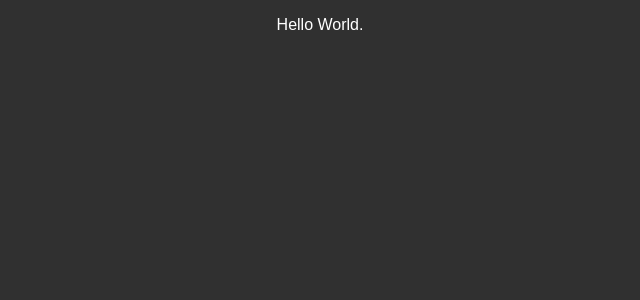
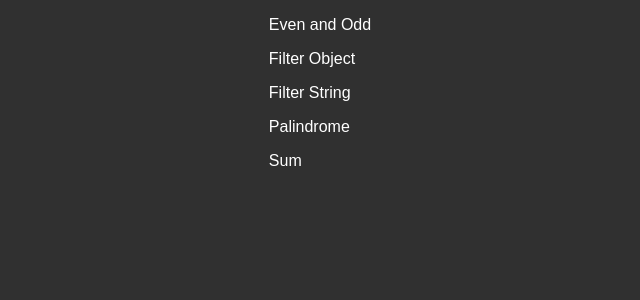
Before and after one commit to ctdupuis/react-toy-problems, a React (Create React App) app: page / in a window 1280 px wide. Shown: the top 300 px of the page, without its empty margins (320-960 px from the left). Built offline with nearby package versions, Linux system fonts and the light colour scheme.

Commit message:
components render from TopicBrowser

```diff
--- a/src/App.js
+++ b/src/App.js
@@ -3,7 +3,7 @@ import TopicBrowser from './components/TopicBrowser/TopicBrowser';
 
 class App extends Component {
   render() {
-      return <TopicBrowser />
+    return <TopicBrowser />
   }
 }
 
--- a/src/components/TopicBrowser/TopicBrowser.js
+++ b/src/components/TopicBrowser/TopicBrowser.js
@@ -1,11 +1,20 @@
 import React, { Component } from 'react';
+import EvenAndOdd from '../Topics/EvenAndOdd';
+import FilterObject from '../Topics/FilterObject';
+import FilterString from '../Topics/FilterString';
+import Palindrome from '../Topics/Palindrome';
+import Sum from '../Topics/Sum';
 
 export default class TopicBrowser extends Component {
     render() {
         return (
-            <p>
-                Hello World.
-            </p>
+            <div className="parent">
+                <EvenAndOdd />
+                <FilterObject />
+                <FilterString />
+                <Palindrome />
+                <Sum />
+            </div>
         )
     }
 }
--- a/src/components/Topics/EvenAndOdd.js
+++ b/src/components/Topics/EvenAndOdd.js
@@ -0,0 +1,11 @@
+import React, { Component } from 'react'
+
+export default class EvenAndOdd extends Component {
+    render() {
+        return (
+            <p>
+               Even and Odd
+            </p>
+        )
+    }
+}
--- a/src/components/Topics/FilterObject.js
+++ b/src/components/Topics/FilterObject.js
@@ -0,0 +1,11 @@
+import React, { Component } from 'react'
+
+export default class FilterObject extends Component {
+    render() {
+        return (
+            <p>
+                Filter Object
+            </p>
+        )
+    }
+}
--- a/src/components/Topics/FilterString.js
+++ b/src/components/Topics/FilterString.js
@@ -0,0 +1,11 @@
+import React, { Component } from 'react'
+
+export default class FilterString extends Component {
+    render() {
+        return (
+            <p>
+                Filter String
+            </p>
+        )
+    }
+}
--- a/src/components/Topics/Palindrome.js
+++ b/src/components/Topics/Palindrome.js
@@ -0,0 +1,11 @@
+import React, { Component } from 'react'
+
+export default class Palindrome extends Component {
+    render() {
+        return (
+            <p>
+                Palindrome
+            </p>
+        )
+    }
+}
--- a/src/components/Topics/Sum.js
+++ b/src/components/Topics/Sum.js
@@ -0,0 +1,11 @@
+import React, { Component } from 'react'
+
+export default class Sum extends Component {
+    render() {
+        return (
+            <p>
+                Sum
+            </p>
+        )
+    }
+}
```
